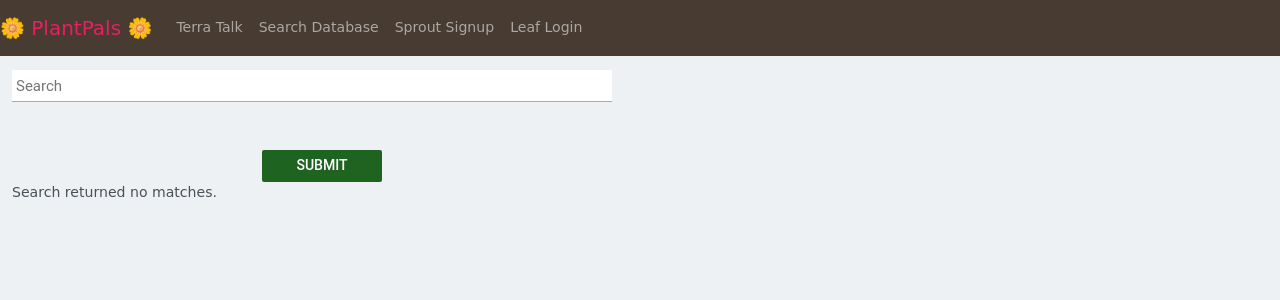
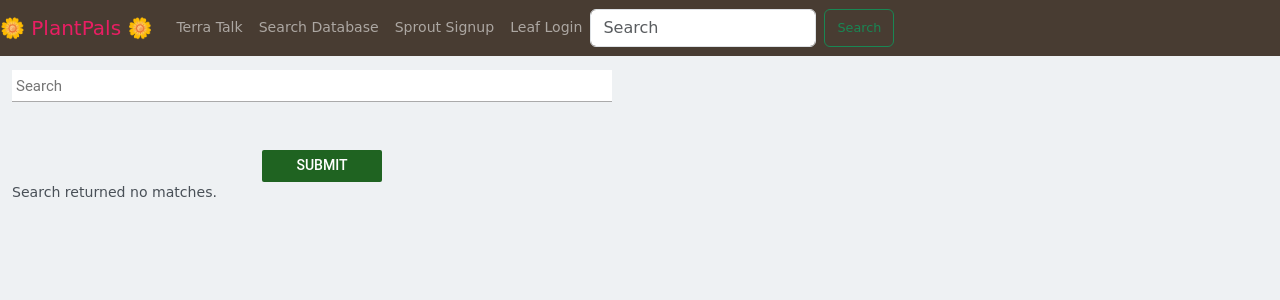
Before and after one commit to ao994/plant-pals, a Django app: page /search/ in a window 1280 px wide. Shown: the top 300 px of the page. Run offline with Django 3.2, Linux system fonts and the light colour scheme; some libraries are stand-ins or nearby versions; some web fonts are replaced.

Commit message:
adding nav bar

```diff
--- a/Code/plant-pals/profile_of_user/templates/basic.html
+++ b/Code/plant-pals/profile_of_user/templates/basic.html
@@ -81,8 +81,14 @@
                         <a class="nav-link" href="/login">Leaf Login</a>
                     </li>
                     {% endif %}
+                </ul>
 
-                </ul>
+
+                <form class="d-flex" role="search" action="{% url 'Search' %}" method="POST">
+                    {% csrf_token %}
+                    <input class="form-control me-2 search" type="search" name="q" placeholder="Search" aria-label="Search">
+                    <button class="btn btn-outline-success" type="submit">{% csrf_token %}Search</button>
+                </form>
             </div>
         </nav>
     </header>
--- a/Code/plant-pals/profile_of_user/templates/search.html
+++ b/Code/plant-pals/profile_of_user/templates/search.html
@@ -10,7 +10,7 @@
 {% block body %}
 
 
-<form action="{% url 'Search' %}" method="POST">
+<form role="search" action="{% url 'Search' %}" method="POST">
     {% csrf_token %}
     <input class="search" type="text" name="q" placeholder="Search">
     <input type="submit" value="Submit">
```
